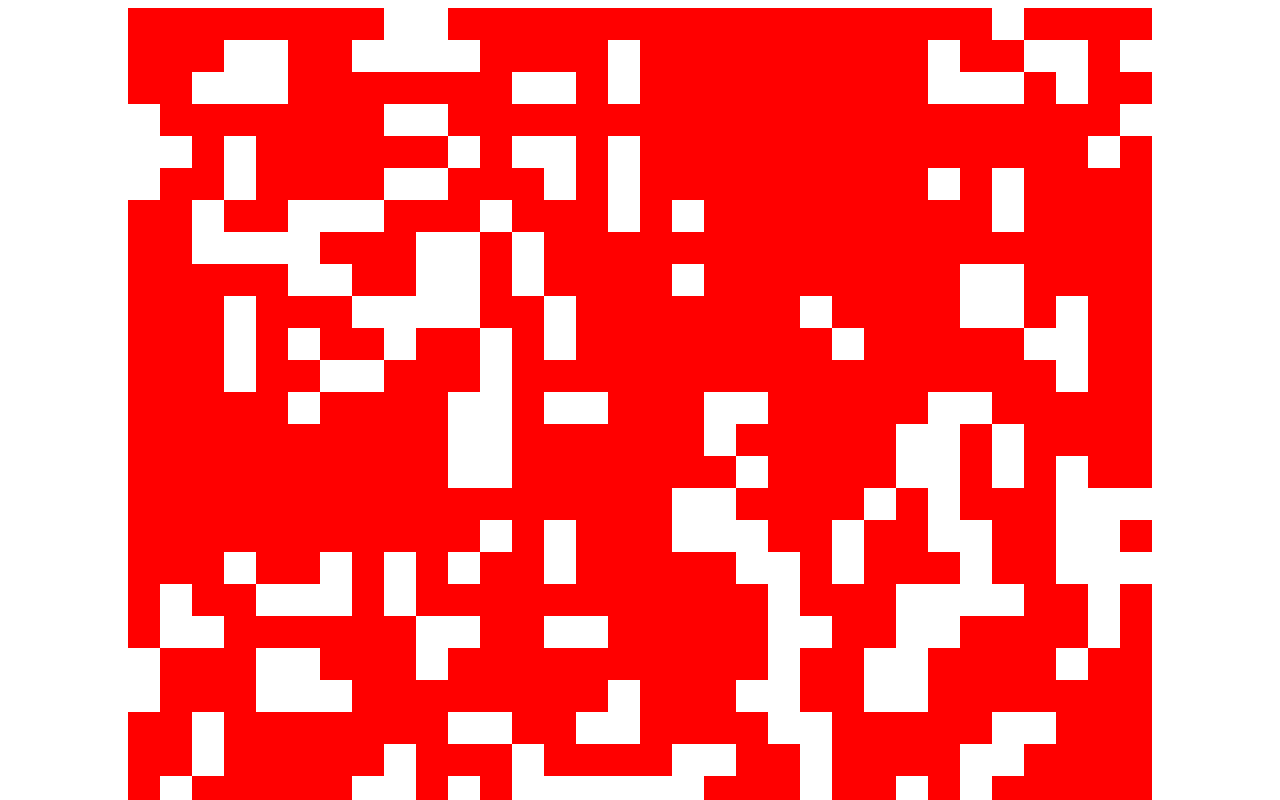
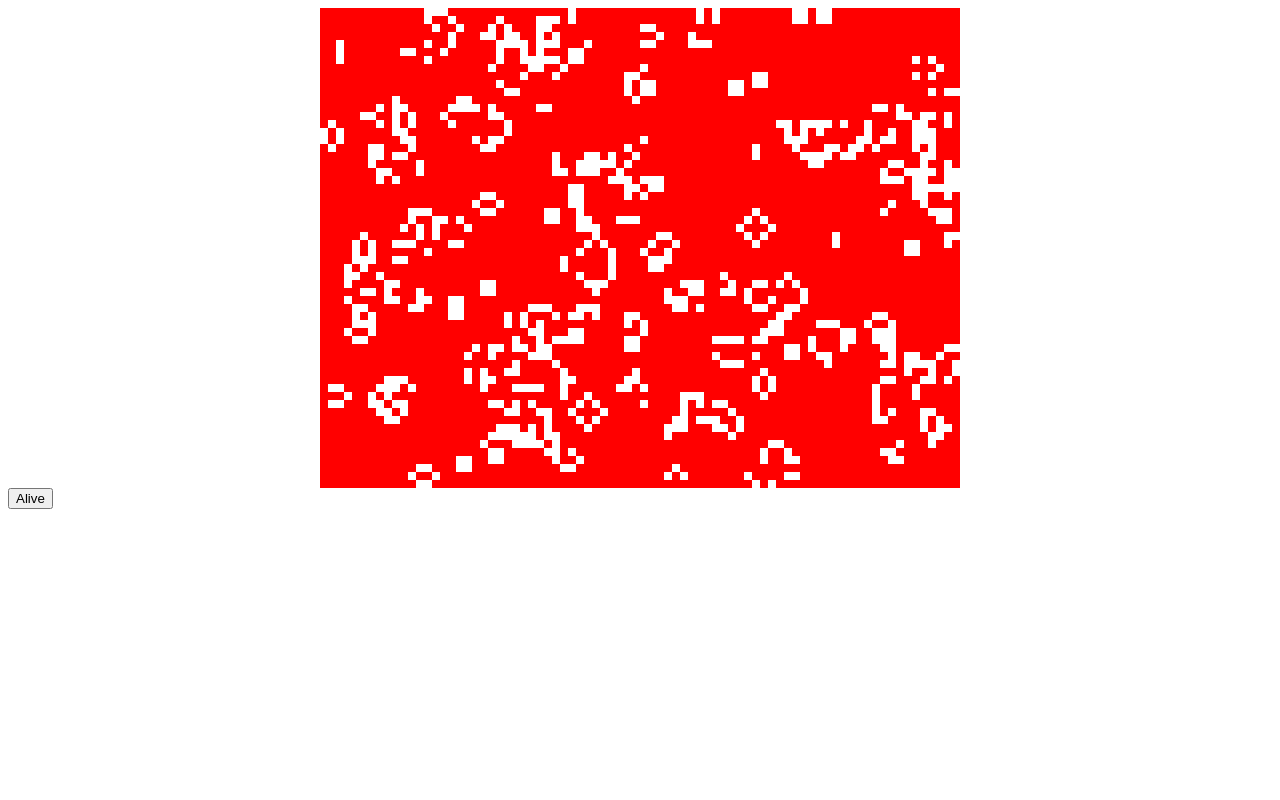
Before and after one commit to 1902-feb04-java/brandon-project0, a plain HTML site: page src/index.html in a window 1280 px wide. Shown: the top 800 px of the page. Drawn offline with Linux system fonts and the light colour scheme.

Commit message:
seperated board and cell size variables. Resized board to 80x60 with 8px cells

```diff
--- a/src/index.html
+++ b/src/index.html
@@ -8,7 +8,7 @@
     <link rel="stylesheet" type="text/css" media="screen" href="style.css">
 </head>
 <body>
-    <canvas id="myCanvas" width="1024" height="1024"></canvas>
+    <canvas id="myCanvas" width="640" height="480"></canvas>
     <input type="button" class="toggleButton" id="toggle_brush_state" value="Alive">
     <script src="life.js"></script>
     <script src="controls.js"></script>
--- a/src/life.js
+++ b/src/life.js
@@ -11,16 +11,19 @@
 'use strict';
 const canvas = document.getElementById('myCanvas');
 const ctx = canvas.getContext('2d');
-const width = 32, height = 32;
+const boardWidth = 80, boardHeight = 60;
+const cellWidth = 8, cellHeight = 8;
+
 canvas.addEventListener('click',(e)=>{
     let rect = canvas.getBoundingClientRect();
     let mouseLoc = {
-        x : Math.floor((e.clientX - rect.left)/width),
-        y : Math.floor((e.clientY - rect.top)/height)
+        x : Math.floor((e.clientX - rect.left)/cellWidth),
+        y : Math.floor((e.clientY - rect.top)/cellHeight)
     }
     console.log(mouseLoc);
     // convert from canvas - window
-    getCellByLocation(mouseLoc).nextState = true;
+    let c = getCellByLocation(mouseLoc);
+    if(c != null)c.nextState = true;
 })
 function Cell(xPos, yPos, alive)
 {
@@ -33,6 +36,37 @@ function Cell(xPos, yPos, alive)
     }
 }
 
+const board = createBoard();
+
+function createBoard()
+{
+    let newBoard = [[],[]];
+    for (let x = 0; x < boardWidth; x++)
+    {
+        newBoard[x] =[];
+        for(let y = 0; y < boardHeight; y++)
+        {
+            let xPosition = x*cellWidth;
+            let yPosition = y*cellHeight;
+            let alive = Math.random() > 0.8;
+            let c = new Cell(xPosition, yPosition, alive);
+            newBoard[x][y] = c;
+            drawSquare(xPosition, yPosition, c.isAlive);
+            // console.log(newBoard[x][y]);
+        }
+    }
+    return newBoard;
+}
+
+function drawSquare(x,y, bool)
+{
+    ctx.beginPath();
+    ctx.rect(x, y, cellWidth, cellHeight)
+    ctx.fillStyle = bool? 'white': 'red';
+    ctx.fill();
+    ctx.closePath();
+}
+
 function checkNeighbors(cell, grid)
 {
     // let arr = [];//for debugging
@@ -42,15 +76,17 @@ function checkNeighbors(cell, grid)
     // let negDist = -radius;
     let negRow = -radius;
     let negCol;
+    let row;
+    let col;
     for(let x = 0; x<dist; x++)
     {
         negCol = -radius; //reset for each row
         for(let y = 0; y<dist; y++)
         {
-            let row = negRow + cell.x/width;
-            let col = negCol + cell.y/height;
+            row = negRow + cell.x/cellWidth;
+            col = negCol + cell.y/cellHeight;
 
-            if(row<width && row >=0 && col<height && col>=0)//only adding valid board locations
+            if(row<boardWidth && row >=0 && col<boardHeight && col>=0)//only adding valid board locations
             {
             // debugger;
 
@@ -76,38 +112,13 @@ function getCellByLocation(vector)
 {
     let x = Math.round(vector.x);//we use a unit size of 1, elsewise multiply by size
     let y = Math.round(vector.y);
+
+    if(x<0||x>=boardWidth||y<0||y>boardHeight)
+    return null;
+
     if(board!=null && board[x][y]!=null)
     return board[x][y];
     else return null;
-}
-
-const board = createBoard();
-
-function createBoard()
-{
-    let newBoard = [[],[]];
-    for (let x = 0; x < width; x++)
-    {
-        newBoard[x] =[];
-        for(let y = 0; y < height; y++)
-        {
-            let alive = Math.random() > 0.6;
-            let c = new Cell(x*width, y*height, alive);
-            newBoard[x][y] = c;
-            drawSquare(c.x, c.y, c.isAlive);
-            // console.log(newBoard[x][y]);
-        }
-    }
-    return newBoard;
-}
-
-function drawSquare(x,y, bool)
-{
-    ctx.beginPath();
-    ctx.rect(x, y, 32, 32)
-    ctx.fillStyle = bool? 'white': 'red';
-    ctx.fill();
-    ctx.closePath();
 }
 
 function tick()
@@ -117,9 +128,9 @@ function tick()
             first to decide whether each cell lives or dies
             second to change state after evaluation
     */
-    for(let x = 0; x < width; x++)
+    for(let x = 0; x < boardWidth; x++)
     {
-        for(let y = 0; y < height; y++)
+        for(let y = 0; y < boardHeight; y++)
         {
             let cell = board[x][y];
             let neighbors = checkNeighbors(cell, board); //how many neighbors are 'Alive'
@@ -129,7 +140,7 @@ function tick()
                 {
                     case 0: // less than 2 neighbors leads to death due to underpopulation
                     case 1:  cell.nextState = false; break;
-                    case 2: //2 or 3 neighbors keeps the cell alive
+                    case 2: //2 or 3 neighbors keeps the cell alive - stable population
                     case 3:  cell.nextState = true; break;
                     case 4: // more than 3 neighbors leads to death due
                     case 5: // to overpopulation
@@ -145,9 +156,9 @@ function tick()
             }
         }
     }
-    for(let x = 0; x < width; x++)
+    for(let x = 0; x < boardWidth; x++)
     {
-        for(let y = 0; y < height; y++)
+        for(let y = 0; y < boardHeight; y++)
         {
             let cell = board[x][y];
             cell.change();
```
